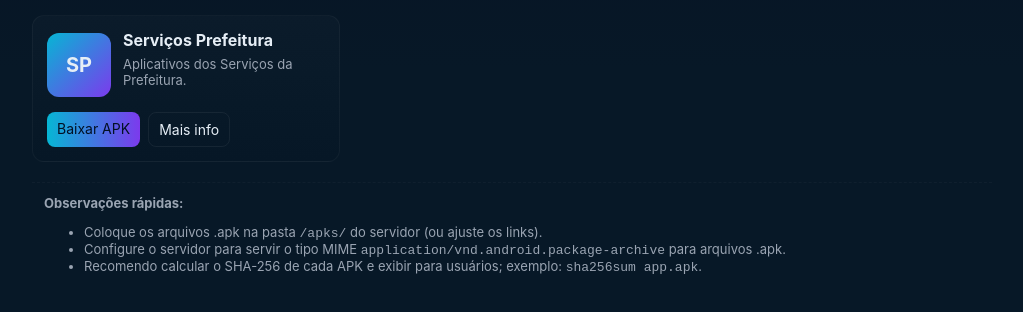
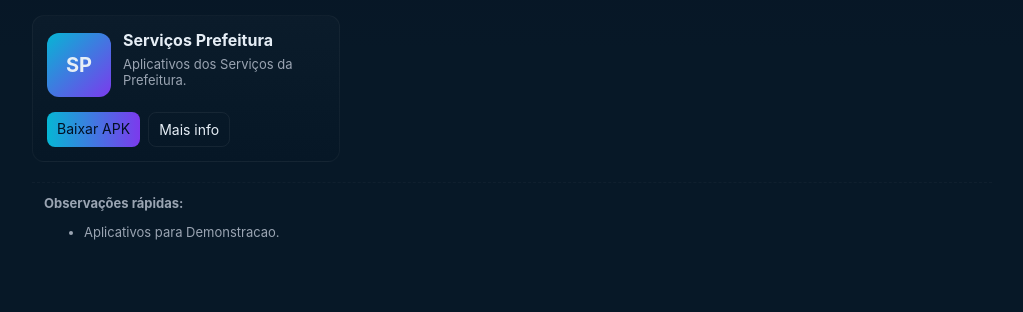
Before and after one commit to victorFanfoni/Portifolio, a plain HTML site: page apps.html in a window 1280 px wide. Shown: the part 360-672 px from the top of the page, without its empty margins (128-1151 px from the left). Drawn offline with Linux system fonts and the light colour scheme.

Commit message:
Fix HTML structure and update app details

```diff
--- a/apps.html
+++ b/apps.html
@@ -118,9 +118,7 @@
       <div class="note">
         <strong>Observações rápidas:</strong>
         <ul>
-          <li>Coloque os arquivos .apk na pasta <code>/apks/</code> do servidor (ou ajuste os links).</li>
-          <li>Configure o servidor para servir o tipo MIME <code>application/vnd.android.package-archive</code> para arquivos .apk.</li>
-          <li>Recomendo calcular o SHA-256 de cada APK e exibir para usuários; exemplo: <code>sha256sum app.apk</code>.</li>
+          <li>Aplicativos para Demonstracao.</li>
         </ul>
       </div>
 
```
